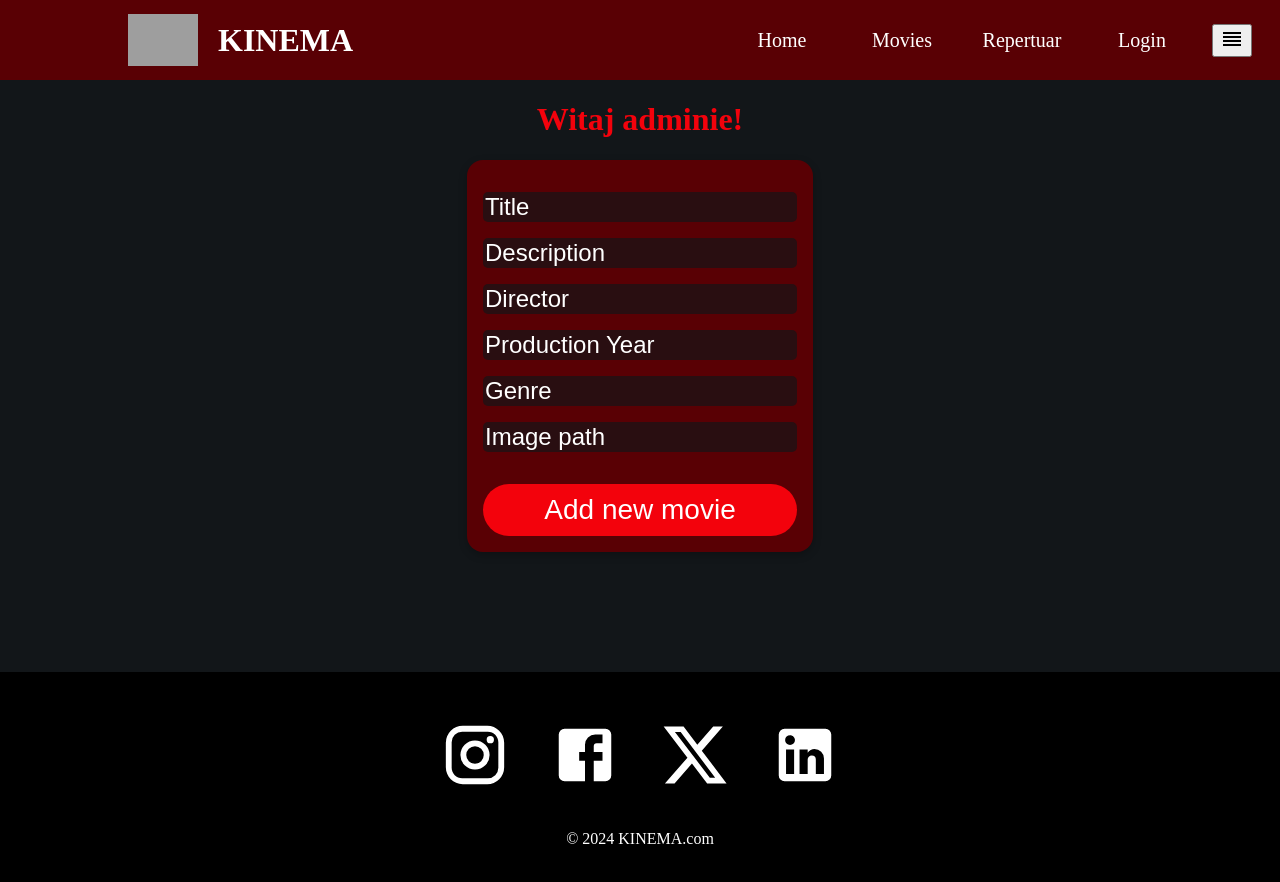
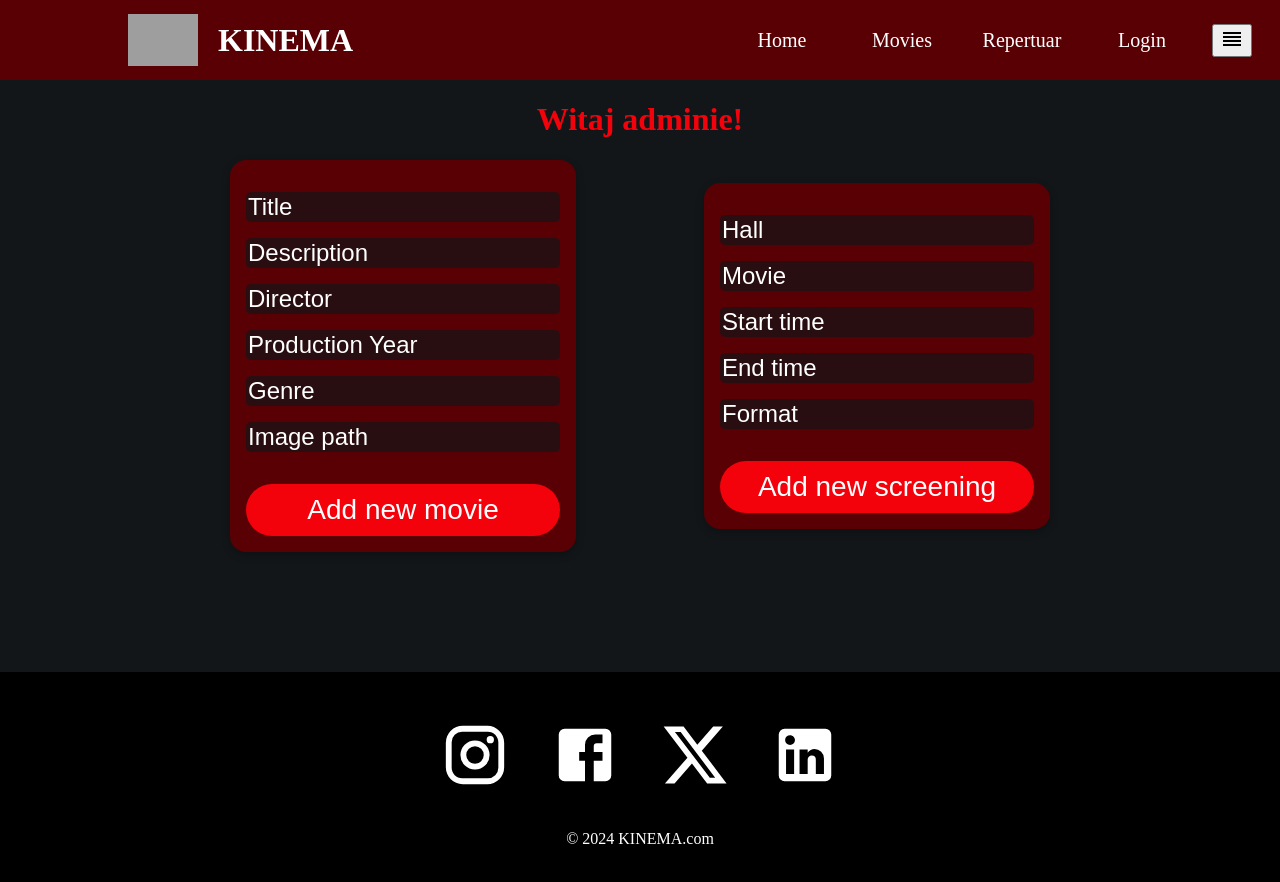
Before and after one commit to karolkusper/KINEMA, a React (Vite) app in the folder frontend/KINEMA_FRONTEND/: page /admin/admin_panel in a window 1280 px wide. Built offline with nearby package versions, Linux system fonts and the light colour scheme; grey boxes are pictures that could not be loaded.

Commit message:
more work done on admin panel

```diff
--- a/frontend/KINEMA_FRONTEND/src/components/AdminAddScreeningForm.jsx
+++ b/frontend/KINEMA_FRONTEND/src/components/AdminAddScreeningForm.jsx
@@ -40,7 +40,7 @@ function AdminAddScreeningForm() {
                     <input name="endTime" type="text" placeholder="End time" value={formData.endTime} onChange={handleChange}/>
                     <input name="format" type="text" placeholder="Format" value={formData.format} onChange={handleChange}/>
                 </div>
-                <button className="button" type="submit">Add new movie</button>
+                <button className="button" type="submit">Add new screening</button>
             </form>
         </div>
     </div>
--- a/frontend/KINEMA_FRONTEND/src/pages/AdminPanel.jsx
+++ b/frontend/KINEMA_FRONTEND/src/pages/AdminPanel.jsx
@@ -3,12 +3,16 @@ import AdminAddMovieForm from '../components/AdminAddMovieForm.jsx';
 import NavBar from '../components/NavBar.jsx';
 import Footer from '../components/Footer.jsx';
 import "../styles/AdminPanel.css";
+import AdminAddScreeningForm from '../components/AdminAddScreeningForm.jsx';
 function AdminPanel() {
   return (
     <div>
         <NavBar/>
         <h1 className='title'>Witaj adminie!</h1>
-        <AdminAddMovieForm/>
+        <div className='forms-container'>
+          <AdminAddMovieForm/>
+          <AdminAddScreeningForm/>
+        </div>
         <Footer/>
     </div>
   )
--- a/frontend/KINEMA_FRONTEND/src/styles/AdminPanel.css
+++ b/frontend/KINEMA_FRONTEND/src/styles/AdminPanel.css
@@ -6,3 +6,10 @@
     margin-top: 0;
     margin-bottom: 15vh;
 }
+
+.forms-container{
+    gap: 10vw;
+    display: flex;
+    justify-content: center;
+    align-items: center;
+}
```
